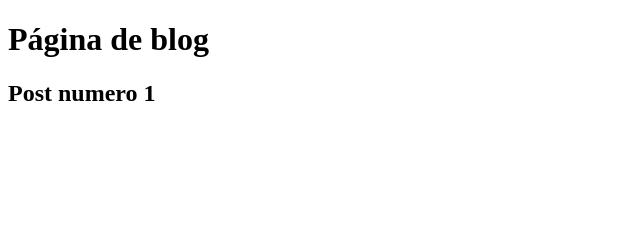
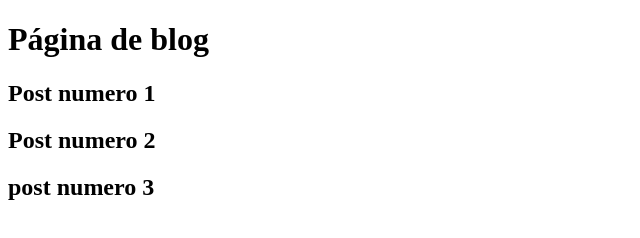
Before and after one commit to Janderson1323/aulagithubdev, a plain HTML site: page blog.html in a window 1280 px wide. Shown: the whole page, without its empty margins (0-640 px from the left). Drawn offline with Linux system fonts and the light colour scheme.

Commit message:
Update blog

```diff
--- a/blog.html
+++ b/blog.html
@@ -9,6 +9,8 @@
 <body>
     <h1>Página de blog</h1>
     <h2>Post numero 1</h2>
+    <h2>Post numero 2</h2>
+    <h2>post numero 3</h2>
 
 </body>
 </html>
```
